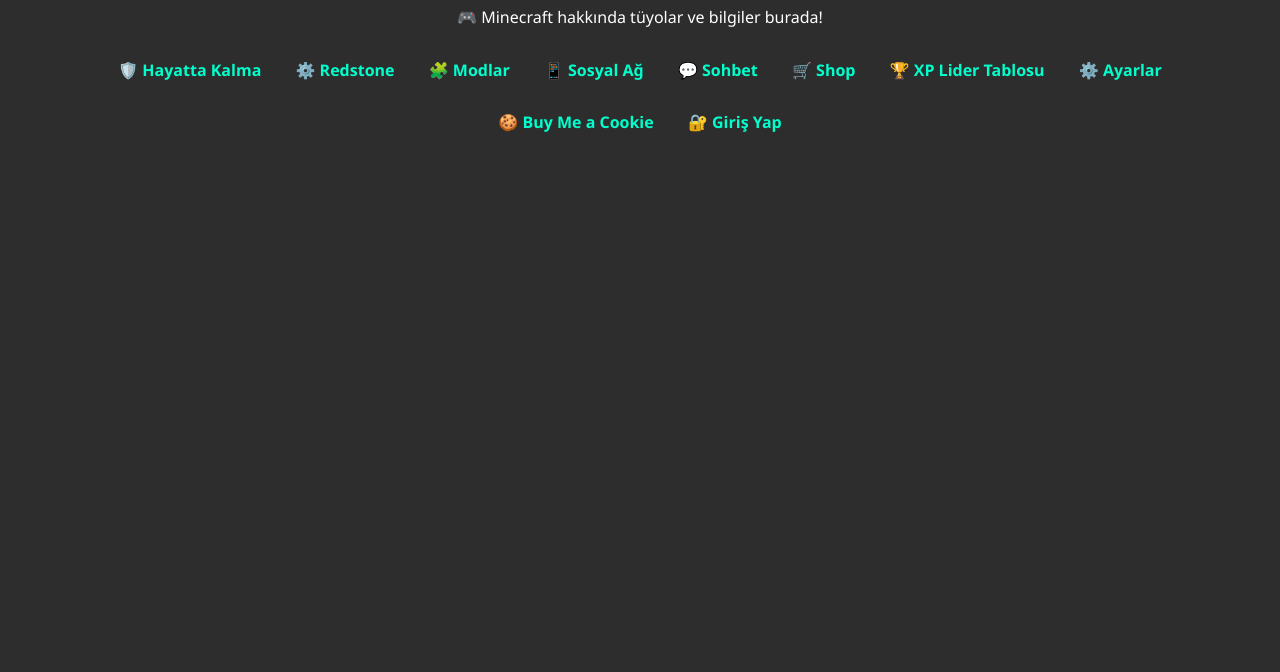
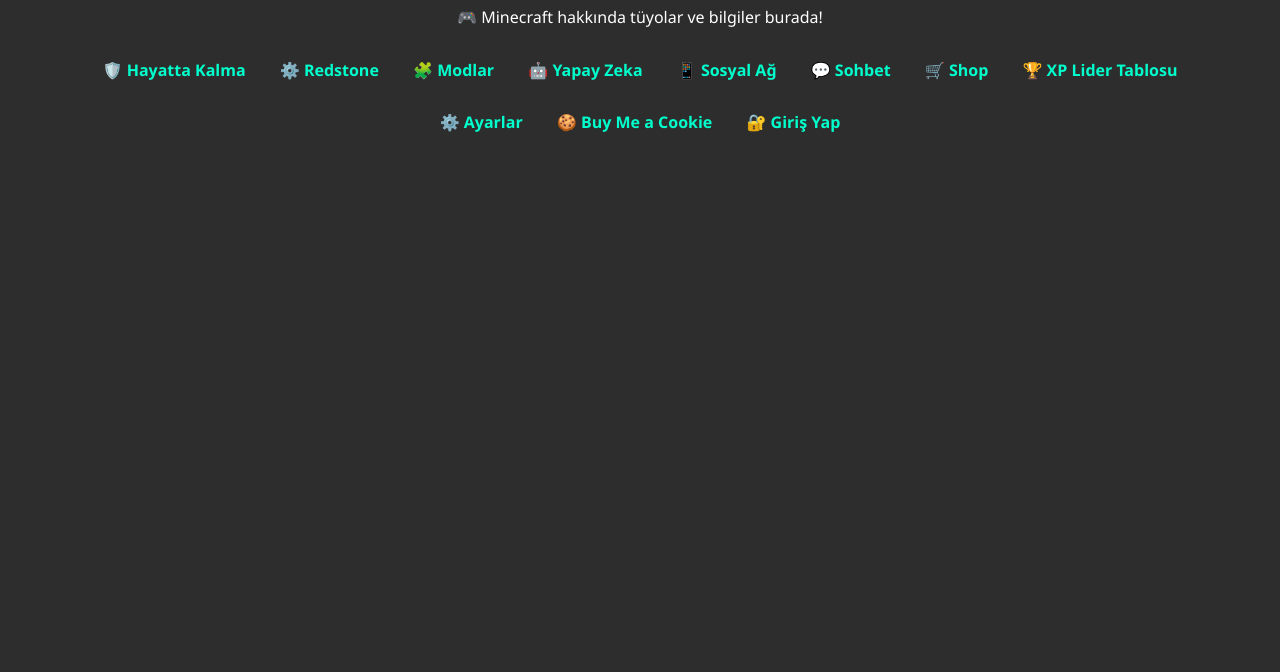
Before and after one commit to AliDervisYucel/minesmarthq, a plain HTML site: page index.html in a window 1280 px wide. Shown: the part 128-800 px from the top of the page. Drawn offline with Linux system fonts and the light colour scheme.

Commit message:
Update index.html

```diff
--- a/index.html
+++ b/index.html
@@ -18,6 +18,7 @@
 <a href="survival.html">🛡️ Hayatta Kalma</a>
 <a href="redstone.html">⚙️ Redstone</a>
 <a href="mods.html">🧩 Modlar</a>
+<a href= "yapayzeka.html ">🤖 Yapay Zeka</a>
 <a href="sosyal_ag.html">📱 Sosyal Ağ</a>
 <a href="sosyal.html">💬 Sohbet</a>
 <a href="shop.html">🛒 Shop</a>
```
